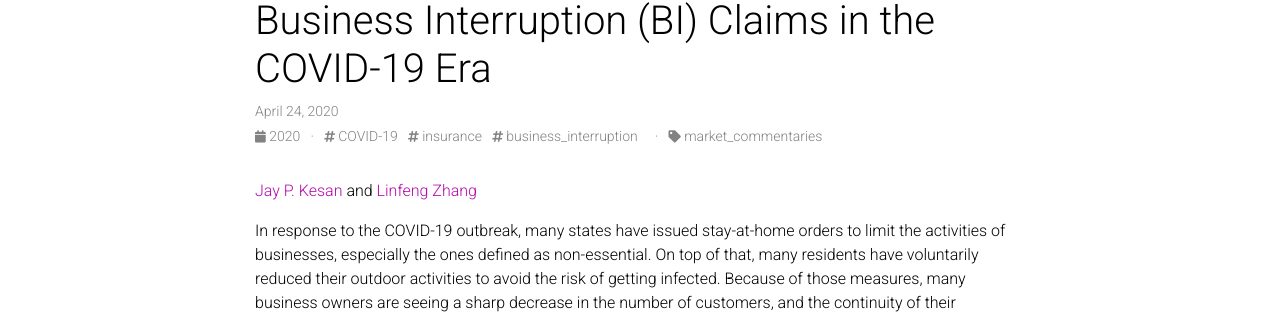
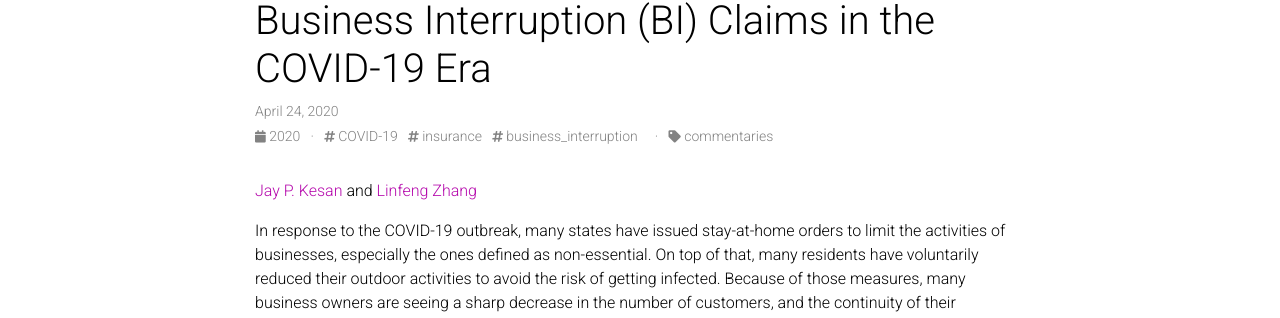
Before and after one commit to phoenixzlf/phoenixzlf.github.io, a Jekyll site: the page built from _posts/2020-4-24-mandating-bi-insurance.md, in a window 1280 px wide and 900 px high. Shown: the part 156-474 px from the top of the window. Built offline with Jekyll 4.4.1, drawn with Linux system fonts in a browser that asks for light colours; comment, search, counter and statistics services are not loaded; a style sheet for code colours, icons or effects is not loaded.

Commit message:
added blogs

```diff
--- a/_posts/2020-4-24-mandating-bi-insurance.md
+++ b/_posts/2020-4-24-mandating-bi-insurance.md
@@ -2,9 +2,9 @@
 layout: post
 title:  Mandating Insurance Coverage for Business Interruption (BI) Claims in the COVID-19 Era
 date:   2020-04-24 16:40:16
-description: How can the insurance industry help business survive the COVID-19 era?
+description: How can the insurance industry help businesses survive the COVID-19 era?
 tags: COVID-19 insurance business_interruption
-categories: market_commentaries
+categories: commentaries
 ---
 <p><a href="https://jaykesan.com/">Jay P. Kesan</a> and <a href="https://www.linfengzhang.com">Linfeng Zhang</a></p>
 <p>In response to the COVID-19 outbreak, many states have issued stay-at-home orders to limit the activities of businesses, especially the ones defined as non-essential.  On top of that, many residents have voluntarily reduced their outdoor activities to avoid the risk of getting infected.  Because of those measures, many business owners are seeing a sharp decrease in the number of customers, and the continuity of their operations is at risk.
```
